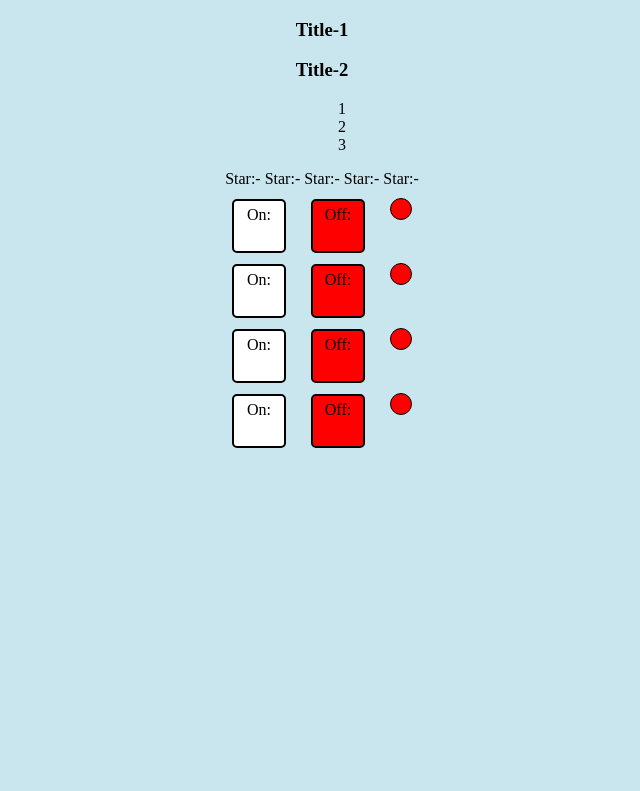
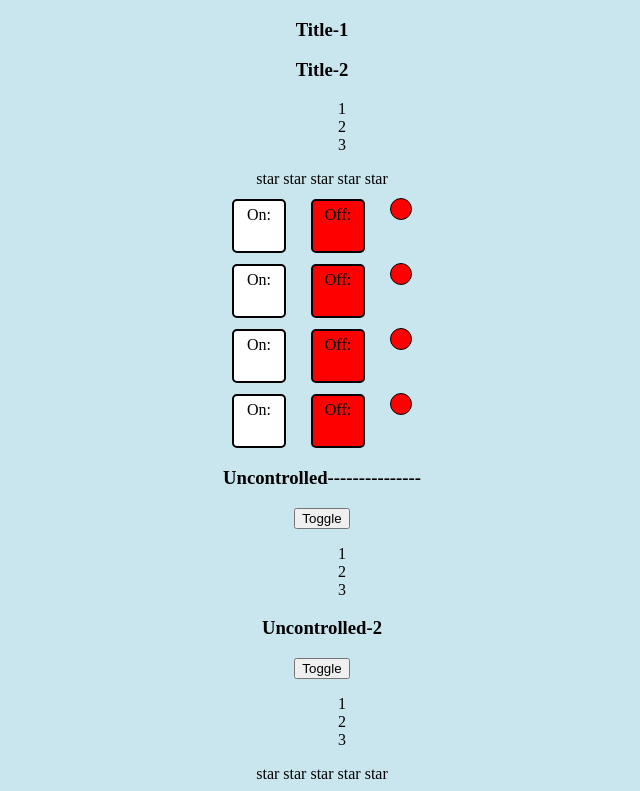
Before and after one commit to Maksimus39/react-cabzda, a React (Vite) app: page / in a window 1280 px wide. Shown: the part 205-996 px from the top of the page, without its empty margins (318-958 px from the left). Before the commit the page ends 800 px from the top, so only its background shows below. Built offline with nearby package versions, Linux system fonts and the light colour scheme.

Commit message:
callBack1

```diff
--- a/src/App.tsx
+++ b/src/App.tsx
@@ -3,8 +3,13 @@ import {Rating} from "./rating/Rating.tsx";
 import {Accordion} from "./accordion/Accordion.tsx";
 import {PageTitle} from "./appTitle/AppTitle.tsx";
 import {OnOff} from "./onOff/OnOff.tsx";
+import {UncontrolledAccordion} from "./uncontrolledAccordion/UncontrolledAccordion.tsx";
+import {UncontrolledRating} from "./uncontrolledRating/UncontrolledRating.tsx";
+import {useState} from "react";
 
 function App() {
+    const [uncontrolAccordion, setUncontrolAccordion] = useState(false);
+
     return (
         <div className="App">
             <PageTitle title={"This is App Component"}/>
@@ -14,8 +19,12 @@ function App() {
             <Rating value={4}/>
             <Rating value={5}/>
             <PageTitle title={"This is my Friends"}/>
+
+
             <Accordion title={"Title-1"} collapsed={true}/>
             <Accordion title={"Title-2"} collapsed={false}/>
+
+
             <Rating/>
 
 
@@ -23,6 +32,13 @@ function App() {
             <OnOff/>
             <OnOff/>
             <OnOff/>
+
+
+            <UncontrolledAccordion title={"Uncontrolled---------------"}
+                                   uncontrolAccordion={() => setUncontrolAccordion(!uncontrolAccordion)}/>
+            <UncontrolledAccordion title={"Uncontrolled-2"}/>
+
+            <UncontrolledRating/>
         </div>
     )
 }
--- a/src/accordion/accordionTitle/AccordionTitle.tsx
+++ b/src/accordion/accordionTitle/AccordionTitle.tsx
@@ -1,11 +1,11 @@
-
-type Props={
-    title:string
+type Props = {
+    title: string
+    uncontrolAccordion?: () => void;
 }
-export const AccordionTitle = (props:Props) => {
+export const AccordionTitle = (props: Props) => {
     return (
         <>
-            <h3>{props.title}</h3>
+            <h3 onClick={props.uncontrolAccordion}>{props.title}</h3>
         </>
     );
 };
--- a/src/star/Star.tsx
+++ b/src/star/Star.tsx
@@ -1,14 +1,20 @@
 type StarProps = {
     selected: boolean
+    value: 1 | 2 | 3 | 4 | 5
+    setValue: (value: 1 | 2 | 3 | 4 | 5) => void
 }
 
 export const Star = (props: StarProps) => {
-    const {selected} = props
+
+    const valueHandler = () => {
+        props.setValue(props.value)
+    }
+
     return (
-        <>
-            {selected
-                ? <span> <b>Star:- </b></span>
-                : <span>Star:- </span>}
-        </>
+        <span>
+             <span onClick={valueHandler}>
+                     {props.selected ? <b>star </b> : "star "}
+               </span>
+        </span>
     )
 }
--- /dev/null
+++ b/src/uncontrolledAccordion/UncontrolledAccordion.tsx
@@ -0,0 +1,25 @@
+import {AccordionTitle} from "../accordion/accordionTitle/AccordionTitle.tsx";
+import {AccordionBody} from "../accordion/accordionBody/AccordionBody.tsx";
+import {useState} from "react";
+
+
+type AccordionProps = {
+    title: string
+    uncontrolAccordion?: () => void;
+}
+export const UncontrolledAccordion = (props: AccordionProps) => {
+    const [collapsed, setCollapsed] = useState(false)
+
+    const collapsedHandler = () => {
+        setCollapsed(!collapsed)
+    }
+
+    return (
+        <div>
+            <AccordionTitle title={props.title}
+                            uncontrolAccordion={props.uncontrolAccordion}/>
+            <button onClick={collapsedHandler}>Toggle</button>
+            {!collapsed && <AccordionBody/>}
+        </div>
+    )
+}
--- /dev/null
+++ b/src/uncontrolledRating/UncontrolledRating.tsx
@@ -0,0 +1,19 @@
+import {Star} from "../star/Star.tsx";
+import {useState} from "react";
+
+
+export const UncontrolledRating = () => {
+
+    const [value, setValue] = useState(0)
+
+
+    return (
+        <div>
+            <Star selected={value>0} setValue={setValue} value={1}/>
+            <Star selected={value>1} setValue={setValue} value={2}/>
+            <Star selected={value>2} setValue={setValue} value={3}/>
+            <Star selected={value>3} setValue={setValue} value={4}/>
+            <Star selected={value>4} setValue={setValue} value={5}/>
+        </div>
+    )
+}
```
